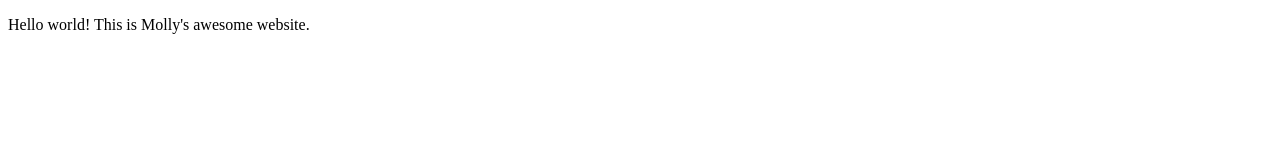
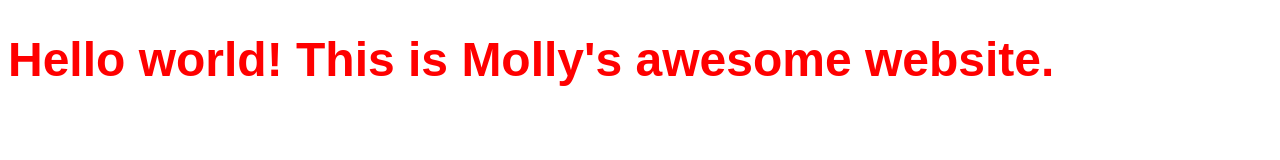
Before and after one commit to mollyfish/ie-homework1, a website: page public/index.html in a window 1280 px wide. Drawn offline with Linux system fonts and the light colour scheme; files that its build step writes are made by us from their sources.

Commit message:
make hello msg into h1

```diff
--- a/public/index.html
+++ b/public/index.html
@@ -9,6 +9,6 @@
   <link rel="stylesheet" href="css/styles.css">
 </head>
 <body>
- <p>Hello world! This is Molly's awesome website.</p>
+ <h1>Hello world! This is Molly's awesome website.</h1>
 </body>
 </html>
```
